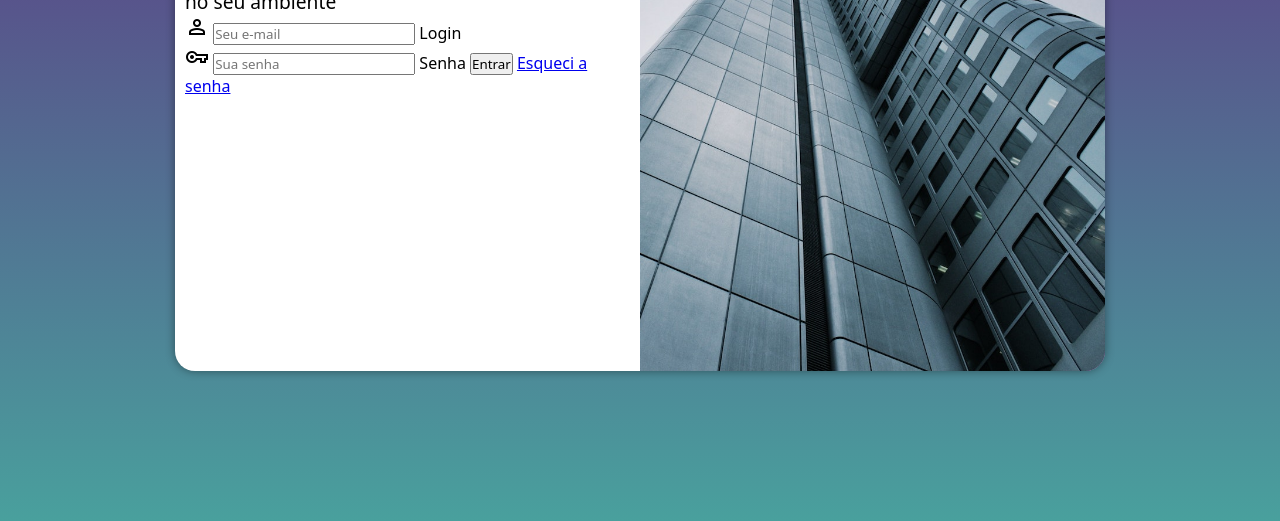
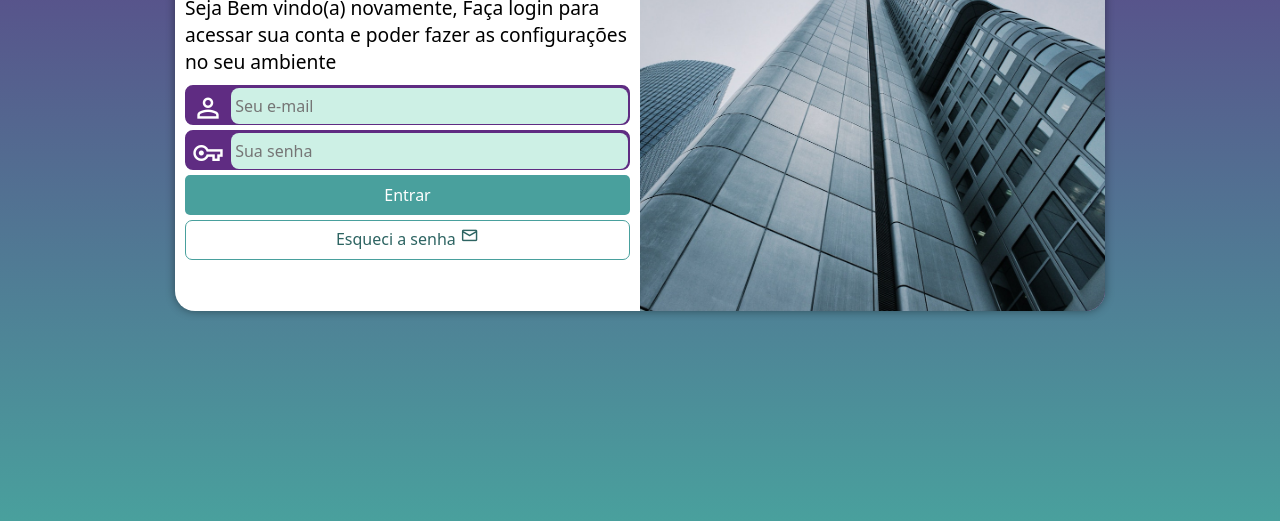
Before and after one commit to Lukaz-profile/projeto-login, a plain HTML site: page index.html in a window 1280 px wide. Shown: the part 279-800 px from the top of the page. Drawn offline with nearby package versions, Linux system fonts and the light colour scheme.

Commit message:
Ajustando tamanhos e estilos

```diff
--- a/estilos/media-querry.css
+++ b/estilos/media-querry.css
@@ -9,6 +9,7 @@
 
     section#login {
         width: 80vw;
+        height: 290px;
     }
 
     section#login > div#imagem {
@@ -35,6 +36,7 @@
 
     section#login {
         width: 930px;
+        height: 380px;
     }
 
     section#login > div#imagem {
@@ -54,5 +56,6 @@
 
     div#formulario > p {
         font-size: 1.2em;
+        margin: 10px 0px;
     }
 }
--- a/estilos/style.css
+++ b/estilos/style.css
@@ -29,15 +29,15 @@
     position: absolute;
     top: 50%;
     left: 50%;
-    transform: translate(-50%, -50%);
     overflow: hidden;
 
     background-color: white;
-    width: 250px;
+    width: 260px;
     height: 500px;
     border-radius: 20px;
     box-shadow: 0px 0px 10px rgba(0, 0, 0, 0.411);
 
+    transform: translate(-50%, -50%);
     transition: width .3s, height .3s;
     transition-timing-function: ease;
 }
@@ -63,3 +63,77 @@
 div#formulario > p {
     font-size: 0.8em;
 }
+
+form > div.campo {
+    background-color: #5f2c82;
+    border: 2px solid #5f2c82;
+    display: block;
+    width: 100%;
+    height: 40px;
+    border-radius: 8px;
+    margin: 5px 0px;
+}
+
+div.campo > label {
+    display: none;
+}
+div.campo > i {
+    color: white;
+    font-size: 2em;
+    width: 40px;
+    padding: 5px;
+}
+
+div.campo > input {
+    background-color: #cdf0e5;
+    font-size: 1em;
+    width: calc(100% - 44.5px);
+    height: 100%;
+    border: 0px;
+    border-radius: 8px;
+    padding: 4px;
+    transform: translateY(-12px);
+}
+
+div.campo > input:focus-within {
+    background-color: white;
+}
+
+form > input[type=submit] {
+    display: block;
+    font-size: 1em;
+    width: 100%;
+    height: 40px;
+    background-color: #49a09d;
+    color: white;
+    border: none;
+    border-radius: 5px;
+    cursor: pointer;
+}
+
+form > input[type=submit]:hover {
+    background-color: #2d6462;
+}
+
+form > a.botao {
+    display: block;
+    text-align: center;
+    font-size: 1em;
+    width: 100%;
+    height: 40px;
+    padding-top: 5px;
+    margin-top: 5px;
+    background-color: white;
+    color: #2d6462;
+    border: 1px solid #49a09d;
+    border-radius: 7px;
+    text-decoration: none;
+}
+
+form > a.botao:hover {
+    background: #83f5f1;
+}
+
+form > a.botao > i {
+    font-size: 1.2em;
+}
--- a/index.html
+++ b/index.html
@@ -28,10 +28,10 @@
                         <i class="material-symbols-outlined">vpn_key</i>
                         <input type="password" name="senha" id="isenha" placeholder="Sua senha" autocomplete="current-password" required minlength="8" maxlength="20">
                         <label for="isenha">Senha</label>
+                    </div>
                         <input type="submit" value="Entrar">
-                        <a href="esqueci.html"> Esqueci a senha <i iclass="material_icons"></i>
+                        <a href="esqueci.html" class="botao"> Esqueci a senha <i class="material-symbols-outlined">mail</i>
                         </a>
-                    </div>
                 </form>
             </div>
         </section>
```
